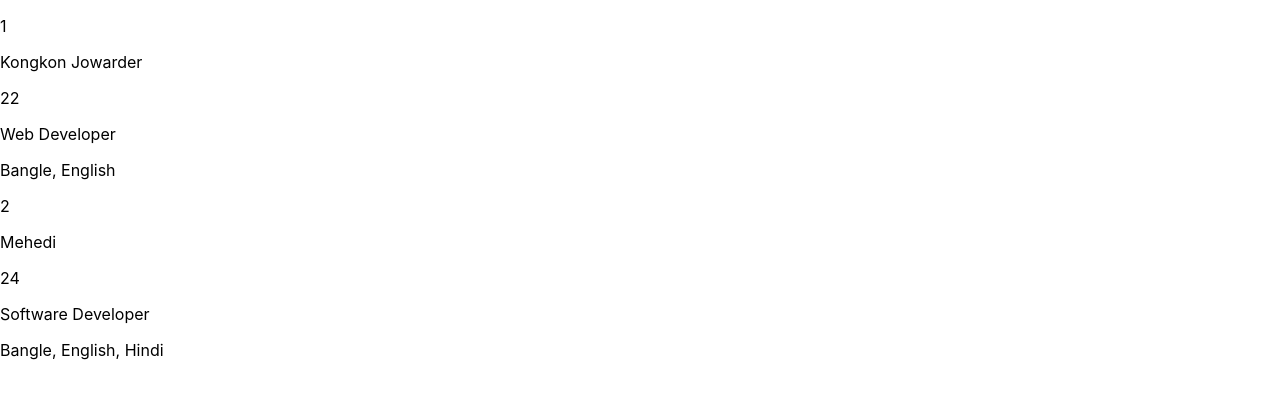
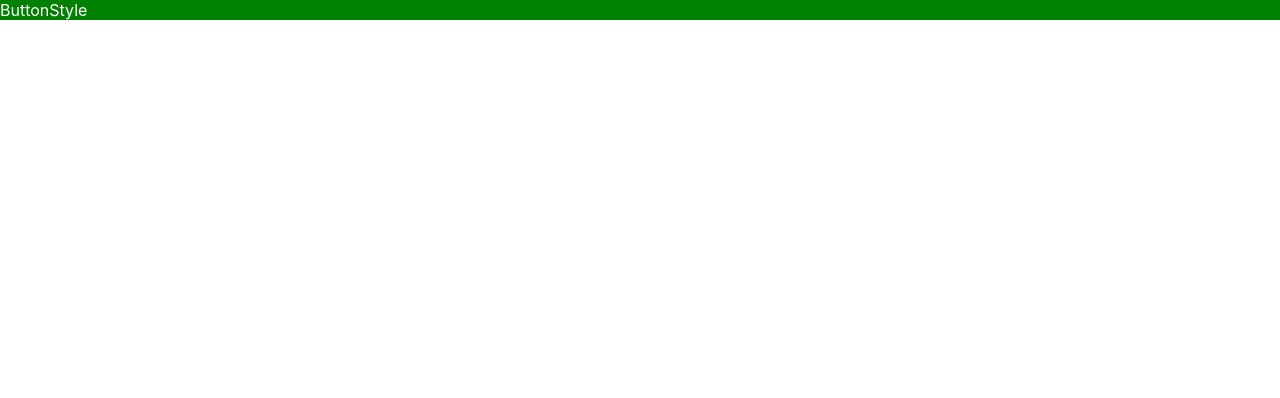
Before and after one commit to Kongkon45/TypeScrite-Practices-Session, a React (Create React App) app: page / in a window 1280 px wide. Shown: the top 398 px of the page. Built offline with nearby package versions, Linux system fonts and the light colour scheme.

Commit message:
children and css style props

```diff
--- a/src/App.tsx
+++ b/src/App.tsx
@@ -2,6 +2,10 @@ import React from "react";
 import User from "./components/User";
 import UserObject from "./components/UserObject";
 import ArrayOfObject from "./components/ArrayOfObject";
+import DataFetch from "./components/DataFetch";
+import Button from "./components/Button";
+import Post from "./components/Post";
+import ButtonStyle from "./components/ButtonStyle";
 
 const userObject = {
   name: "Mehedi",
@@ -24,15 +28,23 @@ const arrayOfObject = [
     age: 24,
     status: "Software Developer",
     language: ["Bangle", "English", "Hindi"],
-  }
+  },
 ];
 
+const btnStyles = {
+  color: "white",
+  background: "green"
+};
 const App = () => {
   return (
     <div>
       {/* <User name='Kongkon jowarder' age={22} isRegistered={false} language={["Bangla", "English"]}/> */}
       {/* <UserObject userObject={userObject} /> */}
-      <ArrayOfObject arrayOfObject={arrayOfObject}/>
+      {/* <ArrayOfObject arrayOfObject={arrayOfObject}/> */}
+      {/* <DataFetch status="error"/> */}
+      {/* <Button>Click here</Button> */}
+      {/* <Post/> */}
+      <ButtonStyle btnStyle={btnStyles} />
     </div>
   );
 };
--- /dev/null
+++ b/src/components/Button.tsx
@@ -0,0 +1,13 @@
+import React from 'react'
+type buttonProps = {
+    children : React.ReactNode
+}
+const Button = ({children}:buttonProps) => {
+  return (
+    <div>
+        <button>{children}</button>
+    </div>
+  )
+}
+
+export default Button
--- /dev/null
+++ b/src/components/ButtonStyle.tsx
@@ -0,0 +1,11 @@
+import React from 'react'
+type btnStyleProps = {
+    btnStyle : React.CSSProperties
+}
+const ButtonStyle = ({btnStyle}:btnStyleProps) => {
+  return (
+    <div style={btnStyle}>ButtonStyle</div>
+  )
+}
+
+export default ButtonStyle
--- /dev/null
+++ b/src/components/DataFetch.tsx
@@ -0,0 +1,19 @@
+import React from 'react'
+type DataProps = {
+    status : "success" | "loading" | "error"
+}
+const DataFetch = ({status}: DataProps) => {
+    if(status === "success"){
+        return <p>Data is loading successfully</p>
+    }
+    else if(status === "loading"){
+        return <p>Data is loading....</p>
+    }
+  return (
+    <div>
+        <p>Data con't fetching</p>
+    </div>
+  )
+}
+
+export default DataFetch
--- /dev/null
+++ b/src/components/Post.tsx
@@ -0,0 +1,13 @@
+import React from 'react'
+import Cart from './Cart'
+
+const Post = () => {
+  return (
+    <Cart>
+        <p>Lorem ipsum dolor sit amet consectetur adipisicing elit. Adipisci reiciendis error hic est harum velit placeat rem optio, quisquam officiis! Ex blanditiis eligendi expedita ipsam minus aliquid accusantium laborum explicabo!</p>
+        <h1>Lorem ipsum dolor sit amet consectetur adipisicing elit. Harum cum ipsum corporis esse corrupti voluptatum sed odio voluptatibus fuga eligendi fugiat, voluptate perspiciatis sapiente maxime impedit ipsa possimus similique recusandae?</h1>
+    </Cart>
+  )
+}
+
+export default Post
--- a/src/index.css
+++ b/src/index.css
@@ -11,3 +11,9 @@ code {
   font-family: source-code-pro, Menlo, Monaco, Consolas, 'Courier New',
     monospace;
 }
+
+
+.cart{
+  text-align: justify;
+  color: red;
+}
```
Also changed, not shown: src/components/Cart.tsx (added, +14 -0 lines).
